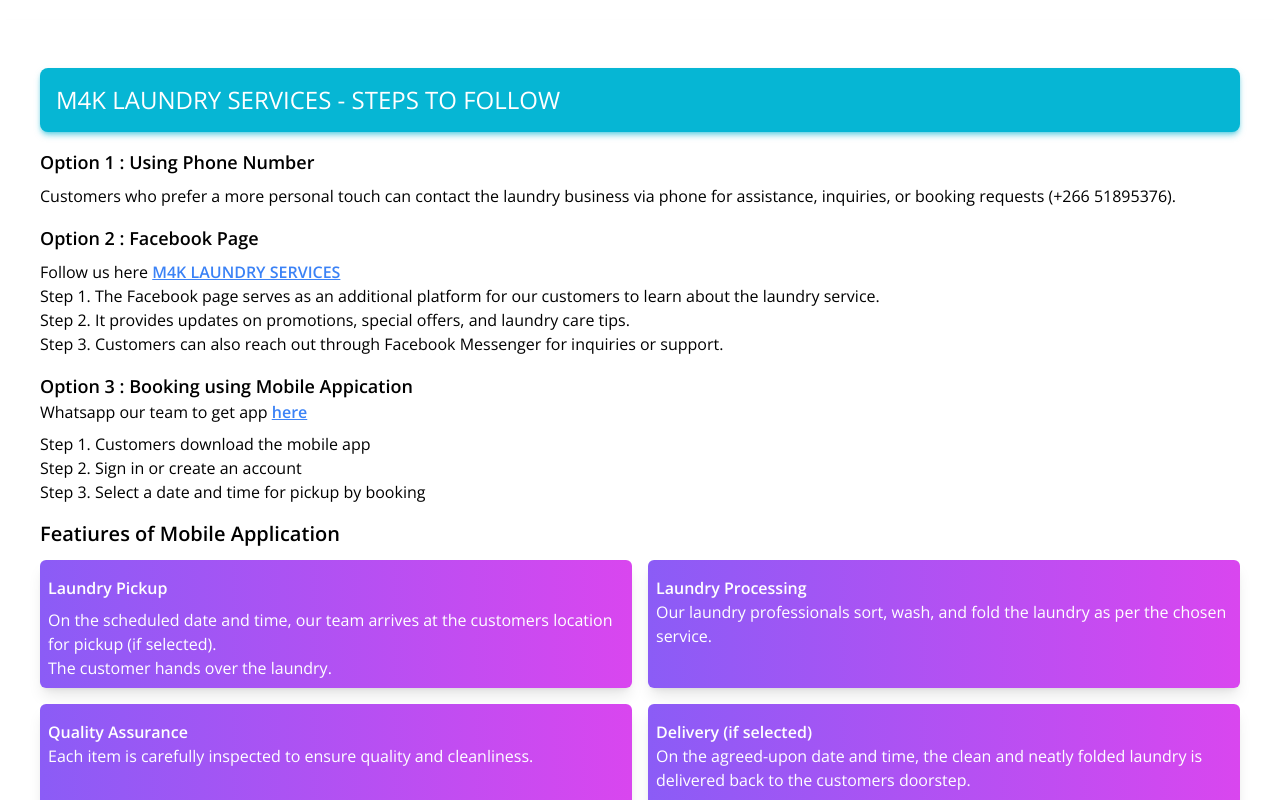
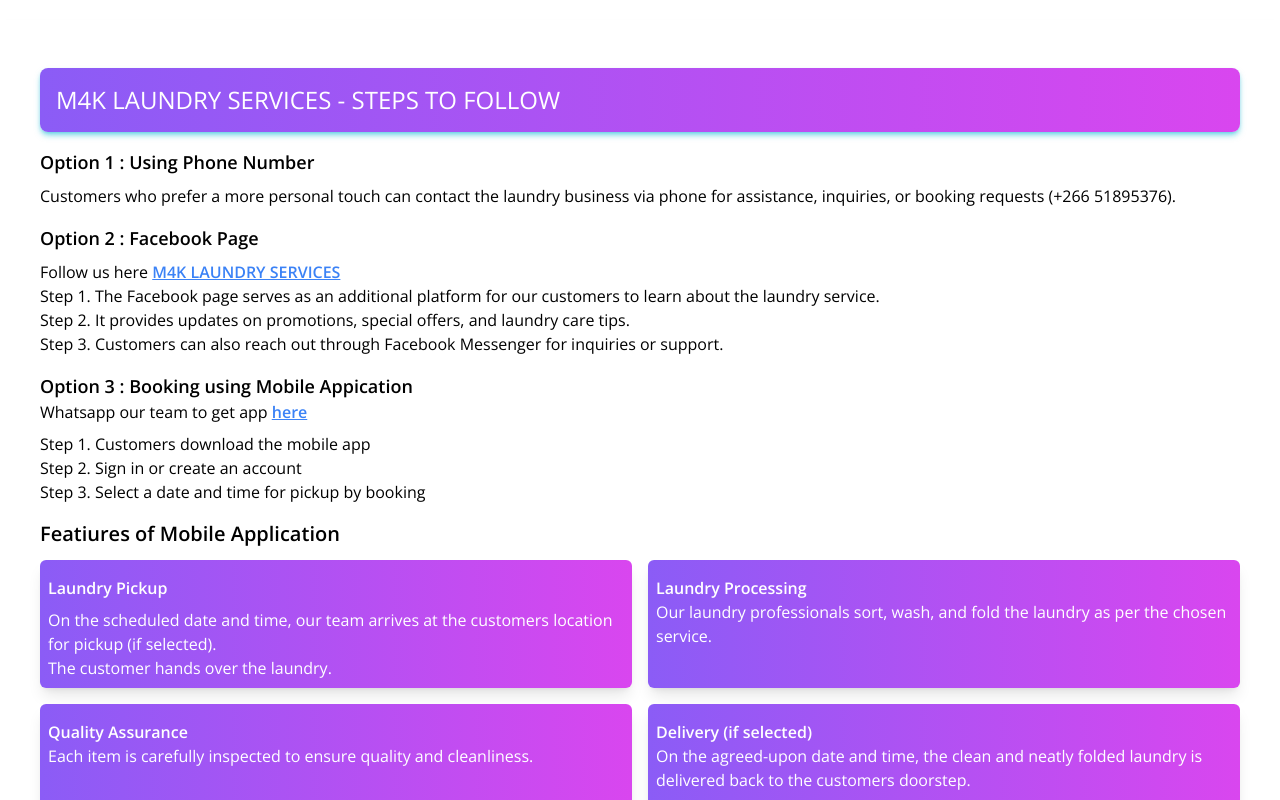
Before and after one commit to HMaroba/m4k-steps, a Next.js app: page / in a window 1280 px wide. Shown: the top 800 px of the page. Built offline with nearby package versions, Linux system fonts and the light colour scheme.

Commit message:
Created navbar

```diff
--- a/src/app/page.tsx
+++ b/src/app/page.tsx
@@ -12,7 +12,7 @@
         {/* <h4 className="font-semibold text-2xl text-center underline underline-offset-1 text-transform: capitalize;">
           M4K - Steps to follow
         </h4> */}
-        <div className="shadow-md h-16 w-full p-4 mt-2 bg-cyan-500 rounded-lg shadow-cyan-500/50 hover:shadow-lg">
+        <div className="shadow-md h-16 w-full p-4 mt-2 bg-gradient-to-r from-violet-500 to-fuchsia-500 rounded-lg shadow-cyan-500/50 hover:shadow-lg">
           <p className="text-sm md:text-2xl text-white">M4K LAUNDRY SERVICES - STEPS TO FOLLOW</p>
         </div>
         {/* <div className="h-16 bg-gradient-to-r from-purple-500 to-pink-500 mt-5 rounded-2xl p-5">
```
